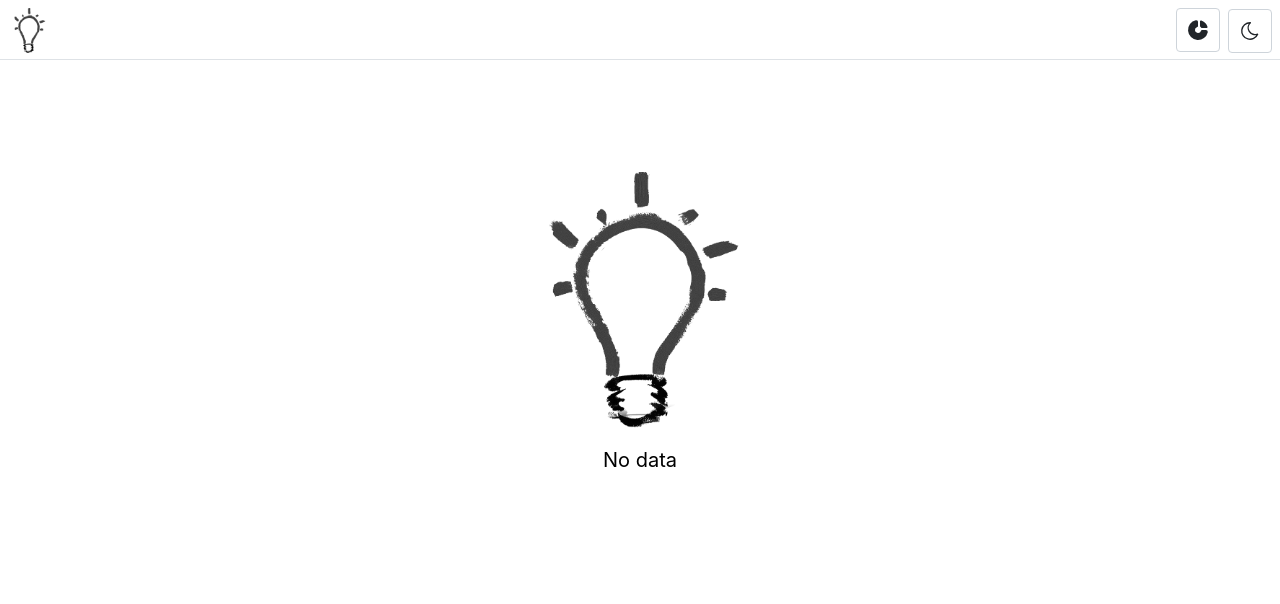
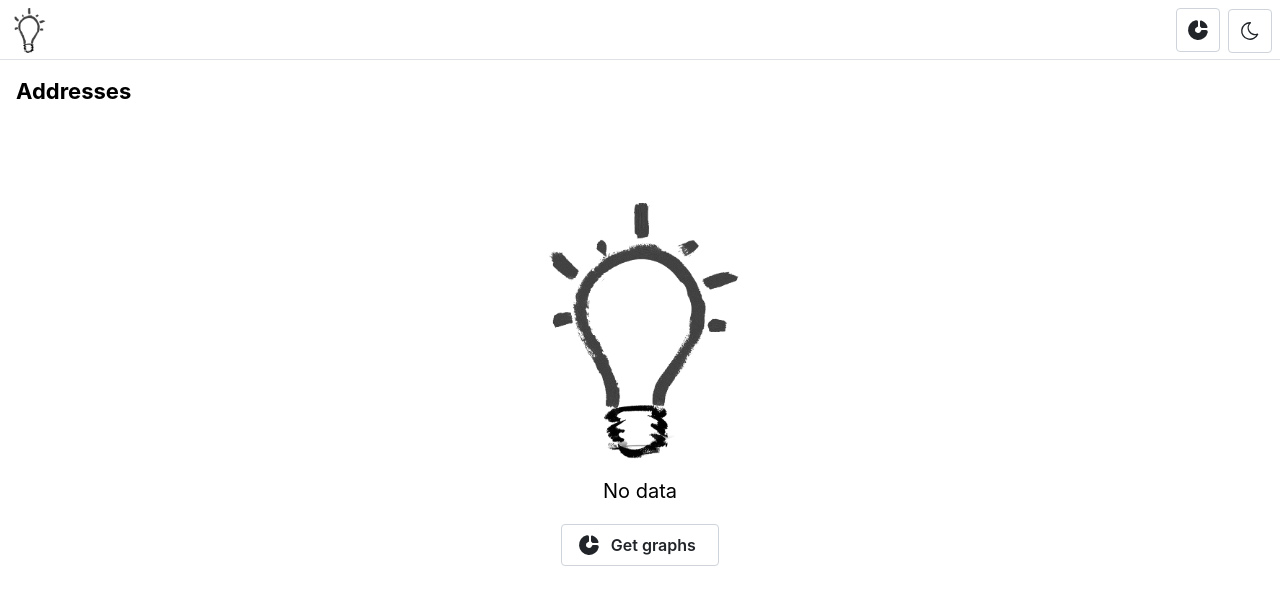
Before and after one commit to just-an-ordinary-user/blackouts-web, a React (Vite) app: page / in a window 1280 px wide. Shown: the top 604 px of the page. Built offline with nearby package versions, Linux system fonts and the light colour scheme.

Commit message:
Favorites feature implemented.

```diff
--- a/package.json
+++ b/package.json
@@ -24,7 +24,8 @@
     "react-dom": "^18.3.1",
     "react-query": "^3.39.3",
     "react-router-dom": "^6.25.1",
-    "recharts": "^2.12.7"
+    "recharts": "^2.12.7",
+    "zustand": "^4.5.4"
   },
   "devDependencies": {
     "@biomejs/biome": "^1.8.3",
--- a/src/components/NoData.tsx
+++ b/src/components/NoData.tsx
@@ -1,16 +1,18 @@
-import type { FC } from "react";
+import type { FC, ReactNode } from "react";
 import { Flex, Text } from "@mantine/core";
 import logoImg from "/logo.png";
 
 type TNoData = {
   text?: string;
+  children?: ReactNode;
 };
 
-export const NoData: FC<TNoData> = ({ text = "No data" }) => {
+export const NoData: FC<TNoData> = ({ text = "No data", children }) => {
   return (
     <Flex direction="column" gap={16} align="center" mt={96}>
       <img src={logoImg} alt="no-data" width={256} />
       <Text size="xl">{text}</Text>
+      <div>{children}</div>
     </Flex>
   );
 };
--- /dev/null
+++ b/src/hooks/useFavorites.ts
@@ -0,0 +1,40 @@
+const STORAGE_KEY = "temno_data";
+
+function getStorage() {
+  return JSON.parse(localStorage.getItem(STORAGE_KEY) || "{}") as TStorageType;
+}
+
+type TStorageType = {
+  addresses?: string[];
+};
+
+type TSearchFavorite = { address?: string };
+
+export function useFavorites() {
+  function toggleFavorite({ address }: TSearchFavorite) {
+    let storage = getStorage();
+    if (address) {
+      if (storage.addresses?.includes(address)) {
+        storage = {
+          ...storage,
+          addresses: storage.addresses.filter((item) => item !== address),
+        };
+      } else {
+        const addresses = storage.addresses || [];
+        addresses?.push(address);
+        storage = {
+          ...storage,
+          addresses,
+        };
+      }
+      localStorage.setItem(STORAGE_KEY, JSON.stringify(storage));
+    }
+  }
+
+  function checkIsFavorite({ address }: TSearchFavorite) {
+    const storage = getStorage();
+    return storage.addresses?.find((item) => item === address);
+  }
+
+  return { toggleFavorite, checkIsFavorite, getStorage };
+}
--- a/src/pages/Home.tsx
+++ b/src/pages/Home.tsx
@@ -1,7 +1,44 @@
 import { NoData } from "../components/NoData";
+import { IconChartDonutFilled, IconChevronRight } from "@tabler/icons-react";
+import { Box, Button, Flex, NavLink, Title } from "@mantine/core";
+import { useFavorites } from "../hooks/useFavorites";
+import { useScheduleFormModalStore } from "../stores/ScheduleFormModalStore";
 
 export const Home = () => {
-  return <NoData />;
+  const { open } = useScheduleFormModalStore();
+  const { getStorage } = useFavorites();
+
+  const data = getStorage().addresses || [];
+
+  const items = data.map((item) => (
+    <NavLink
+      href={`/schedule?address=${item}`}
+      key={item}
+      label={item.split(",", 1)[0]}
+      description={item.split(",").slice(1).join(", ")}
+      rightSection={<IconChevronRight />}
+    />
+  ));
+
+  return (
+    <Flex direction="column">
+      <Title order={3}>Addresses</Title>
+      {data.length > 0 && <Box>{items}</Box>}
+      {data.length === 0 && (
+        <NoData>
+          <Button
+            variant="default"
+            size="md"
+            aria-label="Get graphs"
+            leftSection={<IconChartDonutFilled stroke={1.5} />}
+            onClick={open}
+          >
+            Get graphs
+          </Button>
+        </NoData>
+      )}
+    </Flex>
+  );
 };
 
-// TODO: implement favorites functionality
+// TODO: implement icon or color selection and customizing address item for a more convenient search particular item
--- a/src/pages/Root.tsx
+++ b/src/pages/Root.tsx
@@ -1,13 +1,13 @@
+import { Outlet } from "react-router-dom";
 import { ActionIcon, AppShell, Flex } from "@mantine/core";
-import { useDisclosure } from "@mantine/hooks";
 import { IconChartDonutFilled } from "@tabler/icons-react";
 import { ColorModeSwitcher } from "../components/ColorModeSwitcher/ColorModeSwitcher";
 import { ScheduleFormModal } from "../components/ScheduleFormModal";
-import { Outlet } from "react-router-dom";
+import { useScheduleFormModalStore } from "../stores/ScheduleFormModalStore.ts";
 import iconImg from "/icon.png";
 
 export const Root = () => {
-  const [opened, { open, close }] = useDisclosure(false);
+  const { opened, open, close } = useScheduleFormModalStore();
 
   return (
     <AppShell padding="md" header={{ height: 60 }}>
--- a/src/pages/Schedule.tsx
+++ b/src/pages/Schedule.tsx
@@ -11,15 +11,17 @@ import {
   useComputedColorScheme,
   Text,
 } from "@mantine/core";
-import { IconChevronLeft, IconStar } from "@tabler/icons-react";
+import { IconChevronLeft, IconStar, IconStarFilled } from "@tabler/icons-react";
 import {
   ModeSelector,
   type TModeValue,
 } from "../components/ModeSelector/ModeSelector";
 import { useNavigate, useSearchParams } from "react-router-dom";
 import { NoData } from "../components/NoData";
+import { useFavorites } from "../hooks/useFavorites";
 
 export const Schedule = () => {
+  const [isFavorite, setIsFavorite] = useState<boolean>(false);
   const [address, setAddress] = useState<string>("");
   const [activeTab, setActiveTab] = useState<TModeValue>("full-graph");
 
@@ -31,8 +33,15 @@ export const Schedule = () => {
     isSchedulesByAddressLoading,
   } = useScheduleByAddress();
 
+  const { toggleFavorite, checkIsFavorite } = useFavorites();
+
   const navigate = useNavigate();
   const [searchParams] = useSearchParams();
+
+  function toggleFavorites() {
+    toggleFavorite({ address });
+    setIsFavorite(!!checkIsFavorite({ address }));
+  }
 
   const goBack = () => navigate("/");
 
@@ -89,10 +98,12 @@ export const Schedule = () => {
     [schedulesByAddressData],
   );
 
+  // biome-ignore lint/correctness/useExhaustiveDependencies(checkIsFavorite): causes effect recalling infinitely
   useEffect(() => {
     const address = searchParams.get("address");
     if (address) {
       setAddress(address);
+      setIsFavorite(!!checkIsFavorite({ address }));
       fetchSchedulesByAddress({ address });
     }
   }, [fetchSchedulesByAddress, searchParams]);
@@ -115,9 +126,13 @@ export const Schedule = () => {
           <IconChevronLeft />
         </ActionIcon>
         <ModeSelector value={activeTab} setValue={setActiveTab} />
-        {/* TODO: favorites button is not implemented yet */}
-        <ActionIcon variant="default" size="xl" aria-label="Add to favorites">
-          <IconStar />
+        <ActionIcon
+          variant="default"
+          size="xl"
+          aria-label="Add to favorites"
+          onClick={toggleFavorites}
+        >
+          {isFavorite ? <IconStarFilled /> : <IconStar />}
         </ActionIcon>
       </Flex>
 
@@ -152,6 +167,5 @@ export const Schedule = () => {
 };
 
 // TODO: handle error, maybe with toast
-// TODO: implement favorites functionality
 // TODO: add support of fetching schedules by queue
 // TODO: consider to optimize data handling
--- /dev/null
+++ b/src/stores/ScheduleFormModalStore.ts
@@ -0,0 +1,17 @@
+import { create } from "zustand";
+
+type TScheduleFormModalStore = {
+  opened: boolean;
+  open(): void;
+  close(): void;
+  toggle(): void;
+};
+
+export const useScheduleFormModalStore = create<TScheduleFormModalStore>()(
+  (set) => ({
+    opened: false,
+    open: () => set(() => ({ opened: true })),
+    close: () => set(() => ({ opened: false })),
+    toggle: () => set((state) => ({ opened: !state.opened })),
+  }),
+);
```
Also changed, not shown: 1 other file (tests, documents, lock files or other folders).
